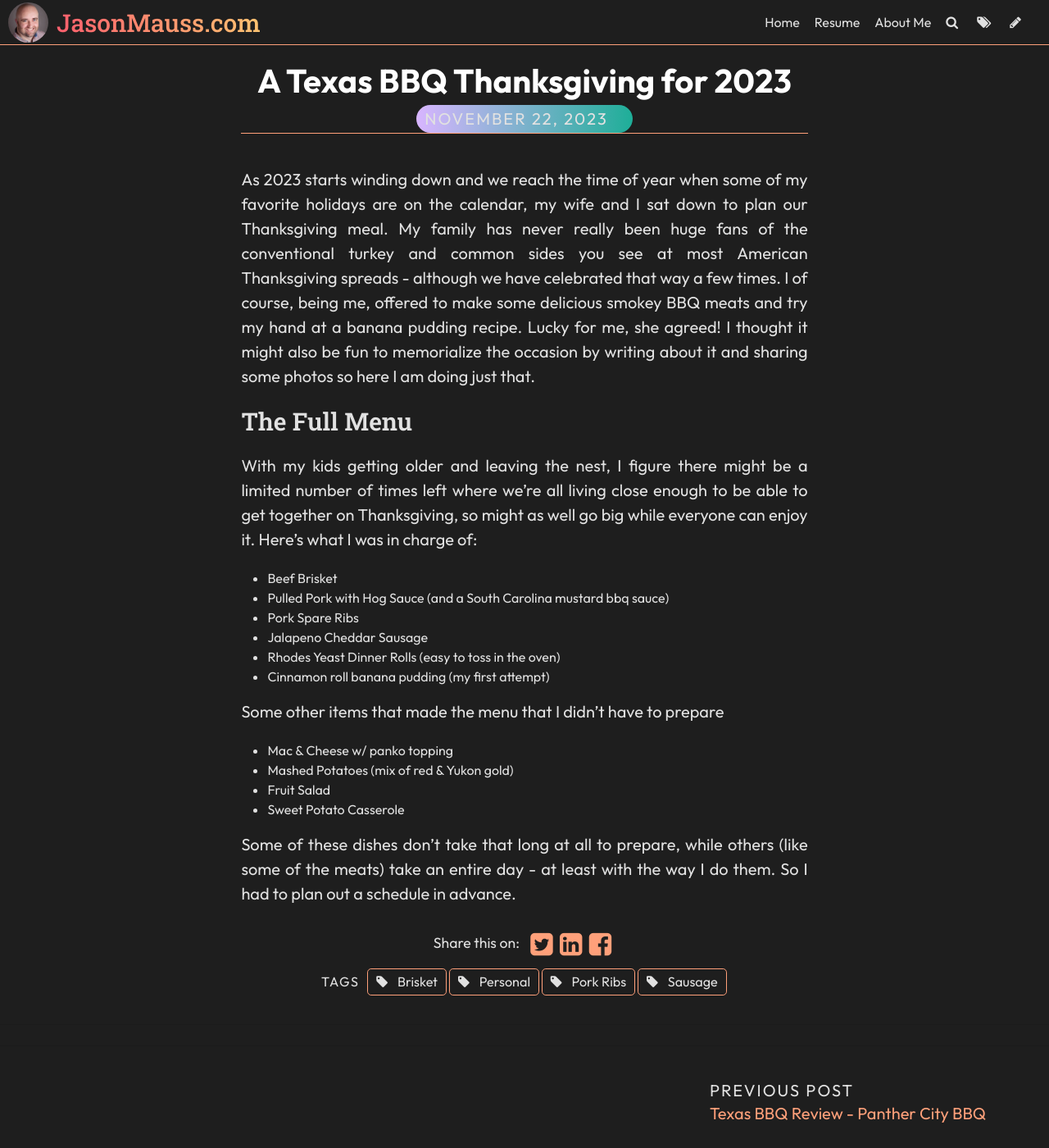
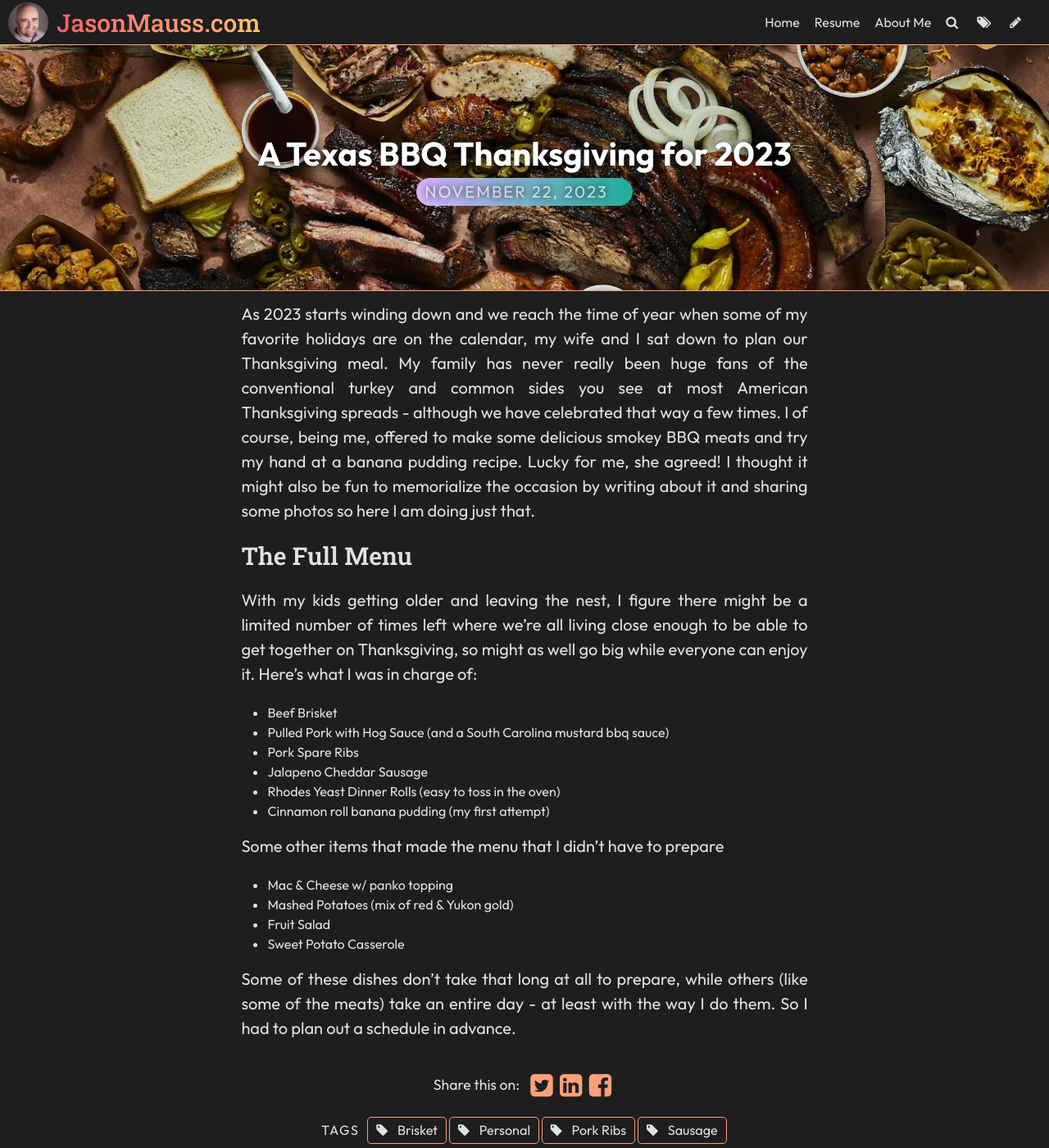
Before and after one commit to jasonmauss/jasonmaussblog, a Jekyll site: the page built from _posts/2023-11-22-a-texas-bbq-thanksgiving-for-2023.md, in a window 1280 px wide and 1400 px high. Shown: the whole window at 82% size. Built offline with Jekyll 4.4.1, drawn with Linux system fonts in a browser that asks for light colours; some web fonts are replaced; comment, search, counter and statistics services are not loaded.

Commit message:
Update Post “2023-11-22-a-texas-bbq-thanksgiving-for-2023”

```diff
--- a/_posts/2023-11-22-a-texas-bbq-thanksgiving-for-2023.md
+++ b/_posts/2023-11-22-a-texas-bbq-thanksgiving-for-2023.md
@@ -2,6 +2,7 @@
 layout: post
 title: A Texas BBQ Thanksgiving for 2023
 date: 2023-11-22T06:22:00.749Z
+image: ../uploads/texasbbq.jpg
 title_color: "#ffffff"
 caption: If only I could have had someone cook this all for me while I relaxed.
 comments: true
```
Also changed, not shown: uploads/texasbbq.jpg (added).
